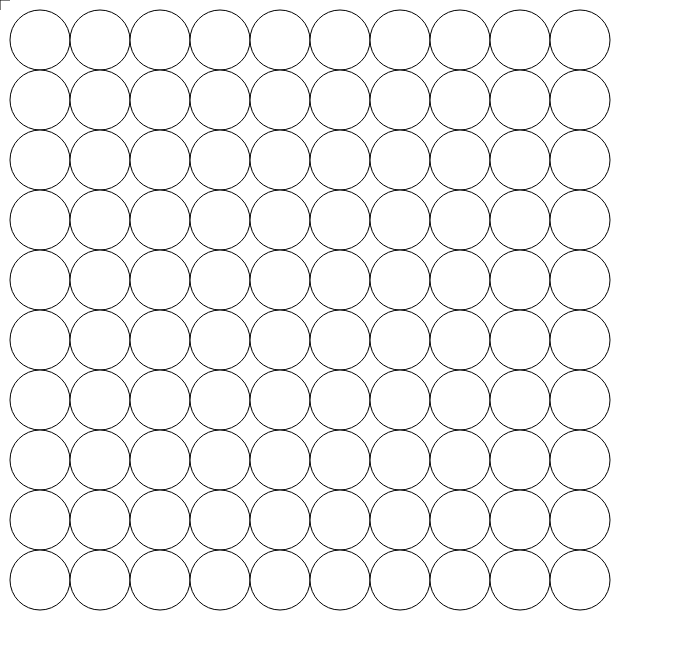
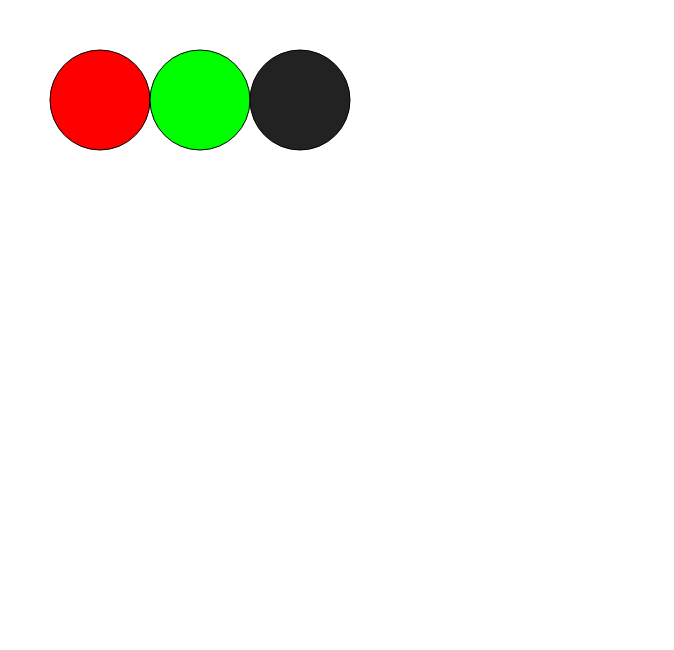
Before and after one commit to go-hse/mci2w23, a plain HTML site: page 05_Canvas_Touch/index.html in a window 1280 px wide. Shown: the whole page, without its empty margins (0-674 px from the left). Drawn offline with Linux system fonts and the light colour scheme.

Commit message:
vor Vorlesung 26.10.2023

```diff
--- a/05_Canvas_Touch/index.html
+++ b/05_Canvas_Touch/index.html
@@ -3,7 +3,7 @@
 
 <head>
     <meta charset="UTF-8">
-    <title>Canvas mit Touch-Events</title>
+    <title>Canvas mit Buttons und Linien </title>
     <style>
         body,
         html {
@@ -15,8 +15,6 @@
             position: absolute;
             top: 0;
             left: 0;
-            background-color: #fff;
-            touch-action: none;
         }
     </style>
 </head>
--- a/05_Canvas_Touch/main.js
+++ b/05_Canvas_Touch/main.js
@@ -1,17 +1,55 @@
 import * as cl from "./canvas_lib.mjs";
+
+const radius = 50;
+
+function create_button(ctx, x, y, options) {
+
+    let inside = false;
+    function draw() {
+        if (inside) {
+            cl.circle(ctx, x, y, radius, options.touched);
+        } else {
+            cl.circle(ctx, x, y, radius, options.color);
+        }
+    }
+
+    function isInside(tx, ty) {
+        inside = cl.distance(x, y, tx, ty) < radius;
+        if (inside) options.callback();
+    }
+
+    return { draw, isInside };
+}
+
 
 window.onload = () => {
     const ctx = cl.initCanvas('canvas');
 
-    let mouseX = 0, mouseY = 0;
-    window.addEventListener('mousemove', function (event) {
-        mouseX = event.clientX;
-        mouseY = event.clientY;
-    });
+
+    let interactiveObjects = [], strokeStyle = "#000", points = [];
+
+    interactiveObjects.push(create_button(ctx, 100, 100, {
+        color: "#f00",
+        touched: "#800",
+        callback: function () { strokeStyle = "#f00"; }
+    }));
+
+    interactiveObjects.push(create_button(ctx, 200, 100, {
+        color: "#0f0",
+        touched: "#080",
+        callback: function () { strokeStyle = "#0f0"; }
+    }));
+
+    interactiveObjects.push(create_button(ctx, 300, 100, {
+        color: "#222",
+        touched: "#aaa",
+        callback: function () { points = []; }
+    }));
+
 
     canvas.addEventListener("touchstart", (evt) => {
         evt.preventDefault();
-        setFingers(evt.changedTouches);
+        setFingers(evt.changedTouches, true);
     }, true);
     canvas.addEventListener("touchmove", (evt) => {
         evt.preventDefault();
@@ -24,8 +62,13 @@ window.onload = () => {
 
 
     let fingers = [];
-    function setFingers(touches) {
+    function setFingers(touches, isStart = false) {
         for (let t of touches) {
+            points.push({ x: t.pageX, y: t.pageY, strokeStyle, isStart })
+
+            for (let o of interactiveObjects) {
+                o.isInside(t.pageX, t.pageY);
+            }
             fingers[t.identifier] = {
                 x: t.pageX,
                 y: t.pageY,
@@ -50,25 +93,44 @@ window.onload = () => {
     }
 
     function draw() {
+        ctx.resetTransform();
         ctx.clearRect(0, 0, canvas.width, canvas.height);
 
-        for (let c of circles) {
-            const x = offset + c.x * size;
-            const y = offset + c.y * size;
-            let color = "#fff";
-            for (let f in fingers) {
-                if (fingers[f]) {
-                    const finger = fingers[f];
-                    const d = cl.distance(x, y, finger.x, finger.y);
-                    if (d < radius) {
-                        color = "#0af";
-                        break;
-                    }
-                }
+        for (const o of interactiveObjects) {
+            o.draw();
+        }
+
+        ctx.lineWidth = 5;
+        ctx.beginPath();
+        for (let line of points) {
+            if (line.isStart) {
+                ctx.stroke();
+                ctx.strokeStyle = line.strokeStyle;
+                ctx.beginPath();
+                ctx.moveTo(line.x, line.y);
+            } else {
+                ctx.lineTo(line.x, line.y);
             }
+        }
+        ctx.stroke();
 
-            cl.circle(ctx, x, y, radius, color);
-        }
+        // for (let c of circles) {
+        //     const x = offset + c.x * size;
+        //     const y = offset + c.y * size;
+        //     let color = "#fff";
+        //     for (let f in fingers) {
+        //         if (fingers[f]) {
+        //             const finger = fingers[f];
+        //             const d = cl.distance(x, y, finger.x, finger.y);
+        //             if (d < radius) {
+        //                 color = "#0af";
+        //                 break;
+        //             }
+        //         }
+        //     }
+
+        //     cl.circle(ctx, x, y, radius, color);
+        // }
 
         for (let f in fingers) {
             if (fingers[f]) {
@@ -77,7 +139,6 @@ window.onload = () => {
             }
         }
 
-        cl.cross(ctx, mouseX, mouseY);
         window.requestAnimationFrame(draw);
     }
 
```
Also changed, not shown: 05_Canvas_Touch/favicon.ico (added).
